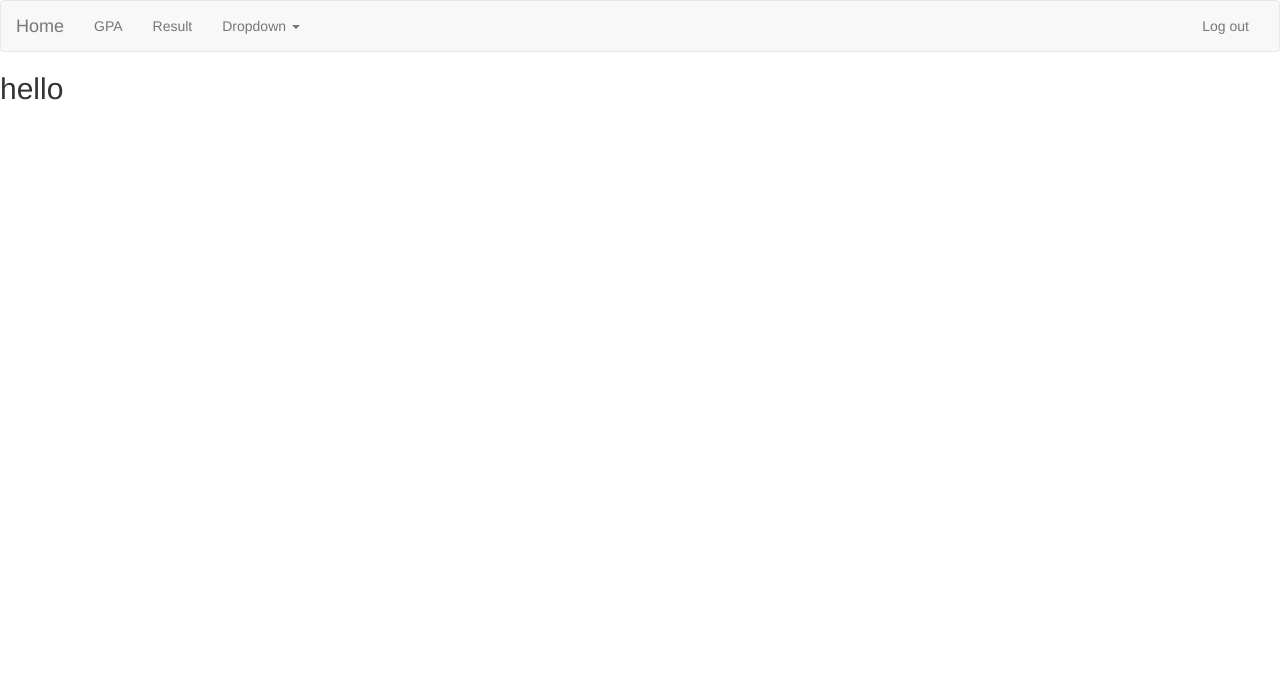
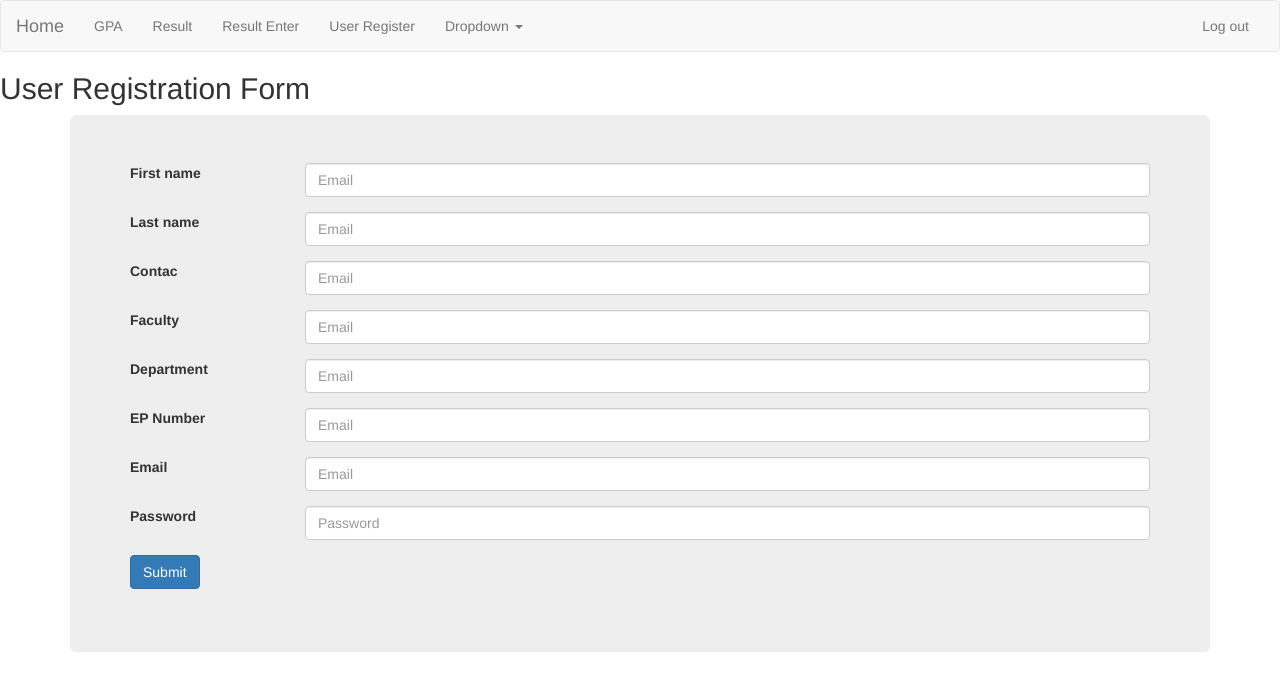
Before and after one commit to GayanathBuddhika/GPA-cal-frontend, an Angular app in the folder GPA/: page /user_register in a window 1280 px wide. Before the commit this address led to /. Shown: the top 690 px of the page. Built offline with nearby package versions, Linux system fonts and the light colour scheme.

Commit message:
create navbar

```diff
--- a/GPA/src/app/app.component.html
+++ b/GPA/src/app/app.component.html
@@ -1,3 +1,2 @@
 <app-navbar></app-navbar>
 <router-outlet></router-outlet>
-<h2>hello</h2>
--- a/GPA/src/app/component/navbar/navbar.component.html
+++ b/GPA/src/app/component/navbar/navbar.component.html
@@ -16,6 +16,8 @@
       <ul class="nav navbar-nav">
         <li><a routerLink="gpa">GPA</a></li>
         <li><a routerLink="result">Result</a></li>
+        <li><a routerLink="result_enter">Result Enter</a></li>
+        <li><a routerLink="user_register">User Register</a></li>
         <li class="dropdown">
           <a href="#" class="dropdown-toggle" data-toggle="dropdown" role="button" aria-haspopup="true" aria-expanded="false">Dropdown <span class="caret"></span></a>
           <ul class="dropdown-menu">
--- /dev/null
+++ b/GPA/src/app/component/result-enter/result-enter.component.html
@@ -0,0 +1,3 @@
+<p>
+  result-enter works!
+</p>
--- /dev/null
+++ b/GPA/src/app/component/result-enter/result-enter.component.ts
@@ -0,0 +1,15 @@
+import { Component, OnInit } from '@angular/core';
+
+@Component({
+  selector: 'app-result-enter',
+  templateUrl: './result-enter.component.html',
+  styleUrls: ['./result-enter.component.css']
+})
+export class ResultEnterComponent implements OnInit {
+
+  constructor() { }
+
+  ngOnInit() {
+  }
+
+}
--- /dev/null
+++ b/GPA/src/app/component/user-register/user-register.component.html
@@ -0,0 +1,62 @@
+<h2>User Registration Form</h2>
+<div class="container">
+ <div class="jumbotron">
+<form>
+  <div class="form-group row">
+    <label for="inputEmail3" class="col-sm-2 col-form-label">First name</label>
+    <div class="col-sm-10">
+      <input type="text" class="form-control" id="inputEmail3" placeholder="Email">
+    </div>
+  </div>
+  <div class="form-group row">
+    <label for="inputEmail3" class="col-sm-2 col-form-label">Last name</label>
+    <div class="col-sm-10">
+      <input type="text" class="form-control" id="inputEmail3" placeholder="Email">
+    </div>
+  </div>
+  <div class="form-group row">
+    <label for="inputEmail3" class="col-sm-2 col-form-label">Contac</label>
+    <div class="col-sm-10">
+      <input type="text" class="form-control" id="inputEmail3" placeholder="Email">
+    </div>
+  </div>
+  <div class="form-group row">
+    <label for="inputEmail3" class="col-sm-2 col-form-label">Faculty</label>
+    <div class="col-sm-10">
+      <input type="text" class="form-control" id="inputEmail3" placeholder="Email">
+    </div>
+  </div>
+  <div class="form-group row">
+    <label for="inputEmail3" class="col-sm-2 col-form-label">Department</label>
+    <div class="col-sm-10">
+      <input type="text" class="form-control" id="inputEmail3" placeholder="Email">
+    </div>
+  </div>
+  <div class="form-group row">
+    <label for="inputEmail3" class="col-sm-2 col-form-label">EP Number</label>
+    <div class="col-sm-10">
+      <input type="text" class="form-control" id="inputEmail3" placeholder="Email">
+    </div>
+  </div>
+  <div class="form-group row">
+    <label for="inputEmail3" class="col-sm-2 col-form-label">Email</label>
+    <div class="col-sm-10">
+      <input type="email" class="form-control" id="inputEmail3" placeholder="Email">
+    </div>
+  </div>
+  <div class="form-group row">
+    <label for="inputPassword3" class="col-sm-2 col-form-label">Password</label>
+    <div class="col-sm-10">
+      <input type="password" class="form-control" id="inputPassword3" placeholder="Password">
+    </div>
+  </div>
+  <div class="form-group row">
+    <div class="col-sm-10">
+      <button type="submit" class="btn btn-primary">Submit</button>
+    </div>
+  </div>
+</form>
+
+
+ </div>
+</div>
--- /dev/null
+++ b/GPA/src/app/component/user-register/user-register.component.ts
@@ -0,0 +1,15 @@
+import { Component, OnInit } from '@angular/core';
+
+@Component({
+  selector: 'app-user-register',
+  templateUrl: './user-register.component.html',
+  styleUrls: ['./user-register.component.css']
+})
+export class UserRegisterComponent implements OnInit {
+
+  constructor() { }
+
+  ngOnInit() {
+  }
+
+}
```
Also changed, not shown: GPA/src/app/app.module.ts (+7 -1 lines), GPA/src/app/component/result-enter/result-enter.component.css (added), GPA/src/app/component/user-register/user-register.component.css (added), 2 other files (tests, documents, lock files or other folders).
